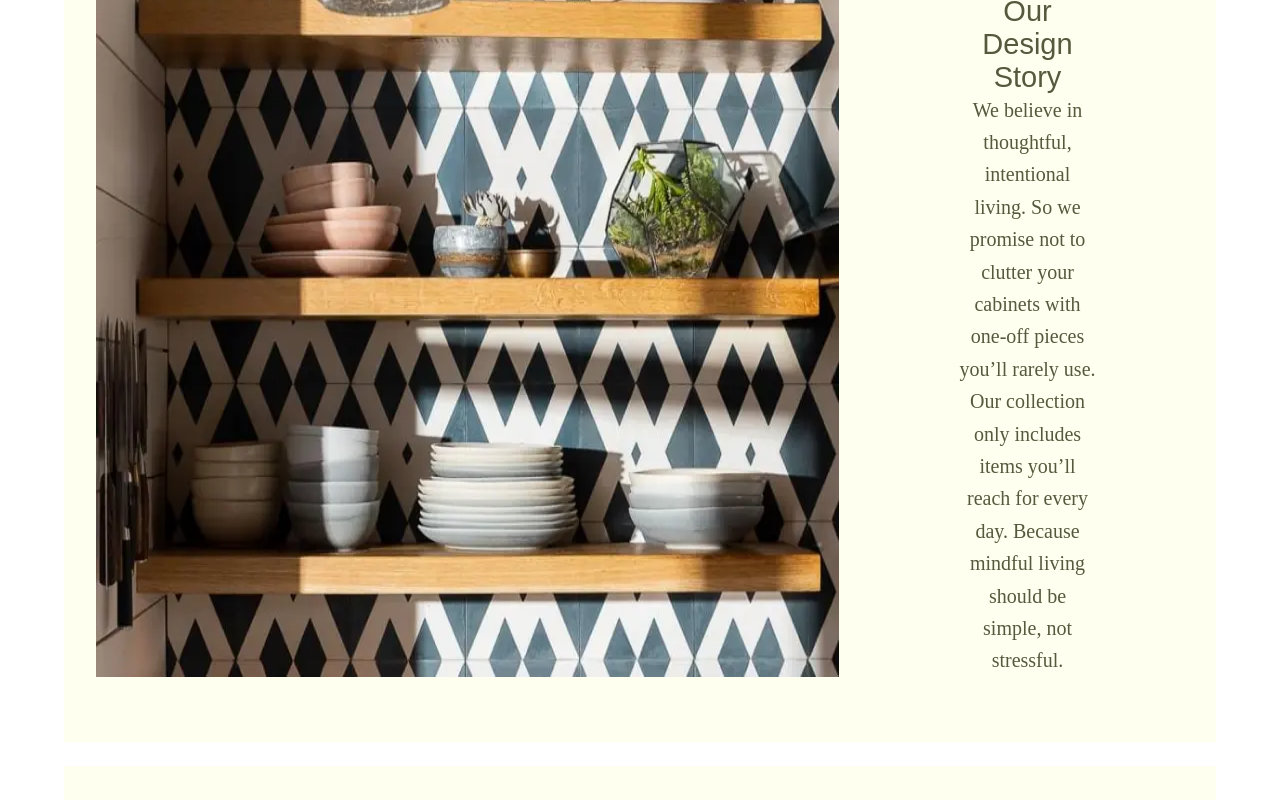
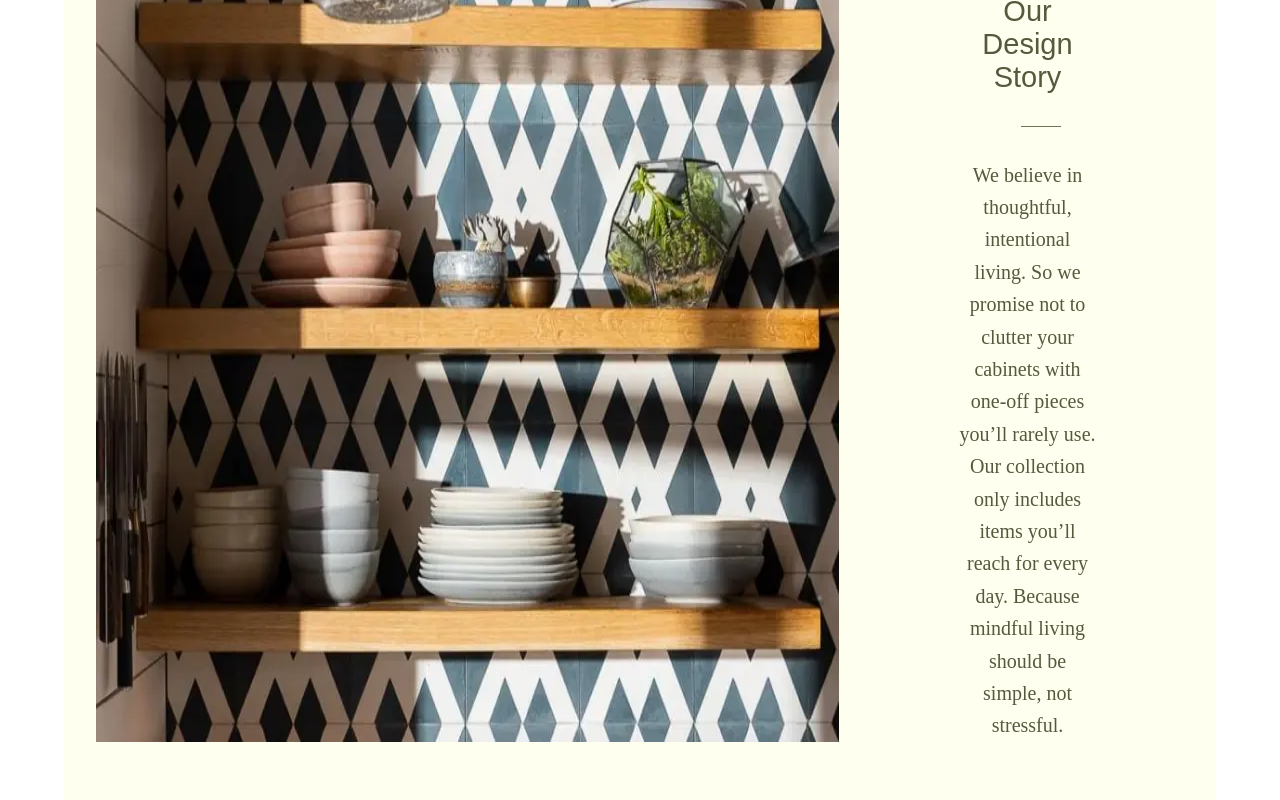
Before and after one commit to Sverxsro4nik/kinn__home-react, a React (Create React App) app: page / in a window 1280 px wide. Shown: the part 3060-3860 px from the top of the page. Built offline with nearby package versions, Linux system fonts and the light colour scheme.

Commit message:
создание компонента для линии и добавление его в необходимые компоненты

```diff
--- a/src/components/Footer/Footer.scss
+++ b/src/components/Footer/Footer.scss
@@ -1,3 +1,5 @@
+@import '../Line/Line.scss';
+
 .footer {
     background-color: $main-text-color;
     padding: 62px 32px;
--- a/src/components/FooterCopyright/FooterCopyright.jsx
+++ b/src/components/FooterCopyright/FooterCopyright.jsx
@@ -1,11 +1,12 @@
 import React from "react";
+import Line from "../Line/Line";
 
 
 const FooterCopyright = () => {
     return(
         <div className="footer-copyright">
             <p>&#169; 2021 Kinn Home</p>
-            <div className="line footer__line"></div>
+            <Line lineClass="footer__line"/>
             <p>Need to get in touch? Just email us at hello@kinnhome.com</p>
         </div>
     )
--- a/src/components/FooterExplore/FooterExplore.jsx
+++ b/src/components/FooterExplore/FooterExplore.jsx
@@ -1,12 +1,12 @@
 import React from "react";
-
+import Line from "../Line/Line";
 
 
 const FooterExplore = () => {
     return(
         <div className="footer-explore">
             <p>Explore</p>
-            <div className="line footer__line"></div>
+            <Line lineClass="footer__line" />
             <nav className="footer-nav">
                 <a href="#" className="footer-nav__link">shop</a>
                 <a href="#" className="footer-nav__link">style quiz</a>
--- a/src/components/FooterHelp/FooterHelp.jsx
+++ b/src/components/FooterHelp/FooterHelp.jsx
@@ -1,4 +1,5 @@
 import React from "react";
+import Line from "../Line/Line";
 
 
 
@@ -6,7 +7,7 @@ const FooterHelp = () => {
     return(
         <div className="footer-help">
             <p>Help</p>
-            <div className="line footer__line"></div>
+            <Line lineClass="footer__line"/>
             <nav className="footer-nav">
                 <a href="#" className="footer-nav__help">faqs + shipping</a>
                 <a href="#" className="footer-nav__help">contact</a>
--- /dev/null
+++ b/src/components/Line/Line.jsx
@@ -0,0 +1,10 @@
+import React from "react";
+
+
+const Line = ({lineClass}) => {
+    return(
+        <div className={lineClass}></div>
+    );
+}
+
+export default Line;
--- /dev/null
+++ b/src/components/Line/Line.scss
@@ -0,0 +1,18 @@
+.line {
+    width: 40px;
+    height: 1px;
+    background-color: #717353;
+    display: flex;
+    justify-content: center;
+    align-items: center;
+    text-align: center;
+    margin: 32px 0;
+    margin-left: 45%;
+
+}
+
+.footer__line {
+    @extend .line;
+    background-color: #fff;
+    margin: 15px 0;
+}
--- a/src/components/SectionAboutWork/SectionAboutWork.jsx
+++ b/src/components/SectionAboutWork/SectionAboutWork.jsx
@@ -1,6 +1,7 @@
 import React from "react";
 import design from "../../img/design.webp";
 import table from "../../img/table.webp";
+import Line from "../Line/Line";
 
 const SectionAboutWork = () => {
     return(
@@ -9,7 +10,7 @@ const SectionAboutWork = () => {
                 <img src={design} alt=""/>
                 <div className="about-work__element__text">
                     <h4>Our Design Story</h4>
-                    <div className="line"></div>
+                    <Line lineClass="line"/>
                     <p>
                         We believe in thoughtful, intentional living. So we promise not to clutter your cabinets
                         with one-off pieces you’ll rarely use.
@@ -22,7 +23,7 @@ const SectionAboutWork = () => {
                 <img src={table} alt=""/>
                 <div className="about-work__element__text">
                     <h4>Your Table Your Time</h4>
-                    <div className="line"></div>
+                    <Line lineClass="line"/>
                     <p>
                         Our modern lives keep us in constant motion.
                         But what keeps us moving isn’t always what moves us.
--- a/src/components/SectionAboutWork/SectionAboutWork.scss
+++ b/src/components/SectionAboutWork/SectionAboutWork.scss
@@ -1,3 +1,5 @@
+@import '../Line/Line.scss';
+
 .about-work {
     margin-top: 42px;
 
```
